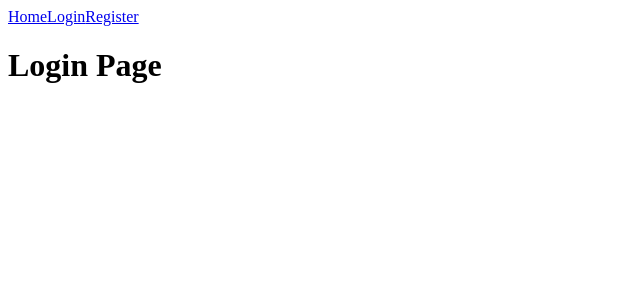
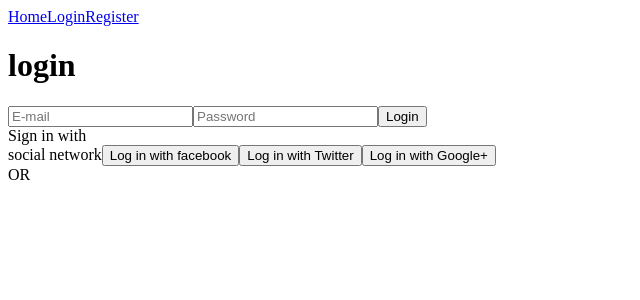
Before and after one commit to Dragindor/Game-Guides-Angular-project, an Angular app: page /login in a window 1280 px wide. Shown: the top 300 px of the page, without its empty margins (0-640 px from the left). Built offline with nearby package versions, Linux system fonts and the light colour scheme.

Commit message:
changed my mind about how login will work

```diff
--- a/src/app/login/login.component.html
+++ b/src/app/login/login.component.html
@@ -1 +1,19 @@
-<h1>Login Page</h1>
+ <div id="login-box">
+  <div class="left">
+    <h1 id='status'>login</h1>
+    <input type="text" id="email" name="email" placeholder="E-mail" />
+    <input type="password" id="password" name="password" placeholder="Password" />
+
+    <input type="submit" id='login' name="login" value="Login" />
+
+  </div>
+
+  <div class="right">
+    <span class="loginwith">Sign in with<br />social network</span>
+
+    <button class="social-signin facebook">Log in with facebook</button>
+    <button class="social-signin twitter">Log in with Twitter</button>
+    <button class="social-signin google">Log in with Google+</button>
+  </div>
+  <div class="or">OR</div>
+</div>
```
Also changed, not shown: src/app/login/login.component.ts (+8 -2 lines), src/app/login/login.component.scss (added), 1 other file (tests, documents, lock files or other folders).
